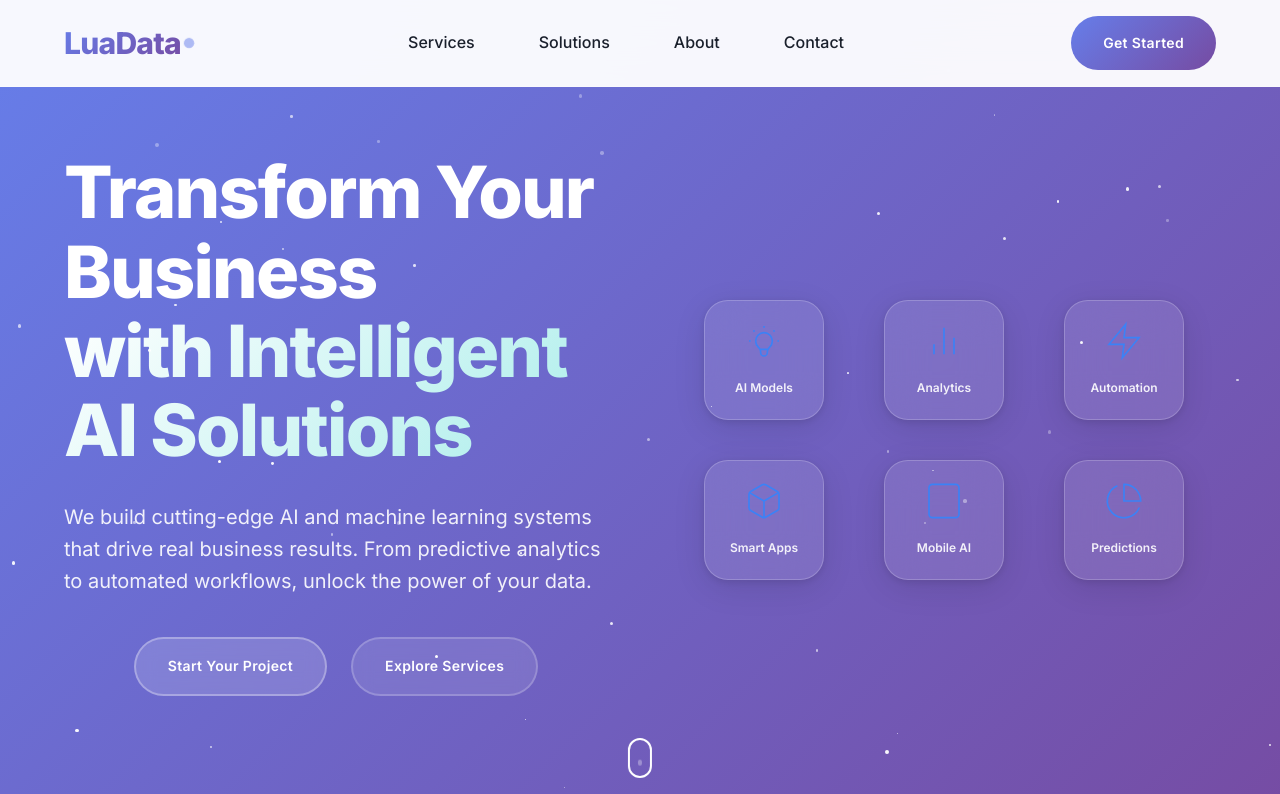
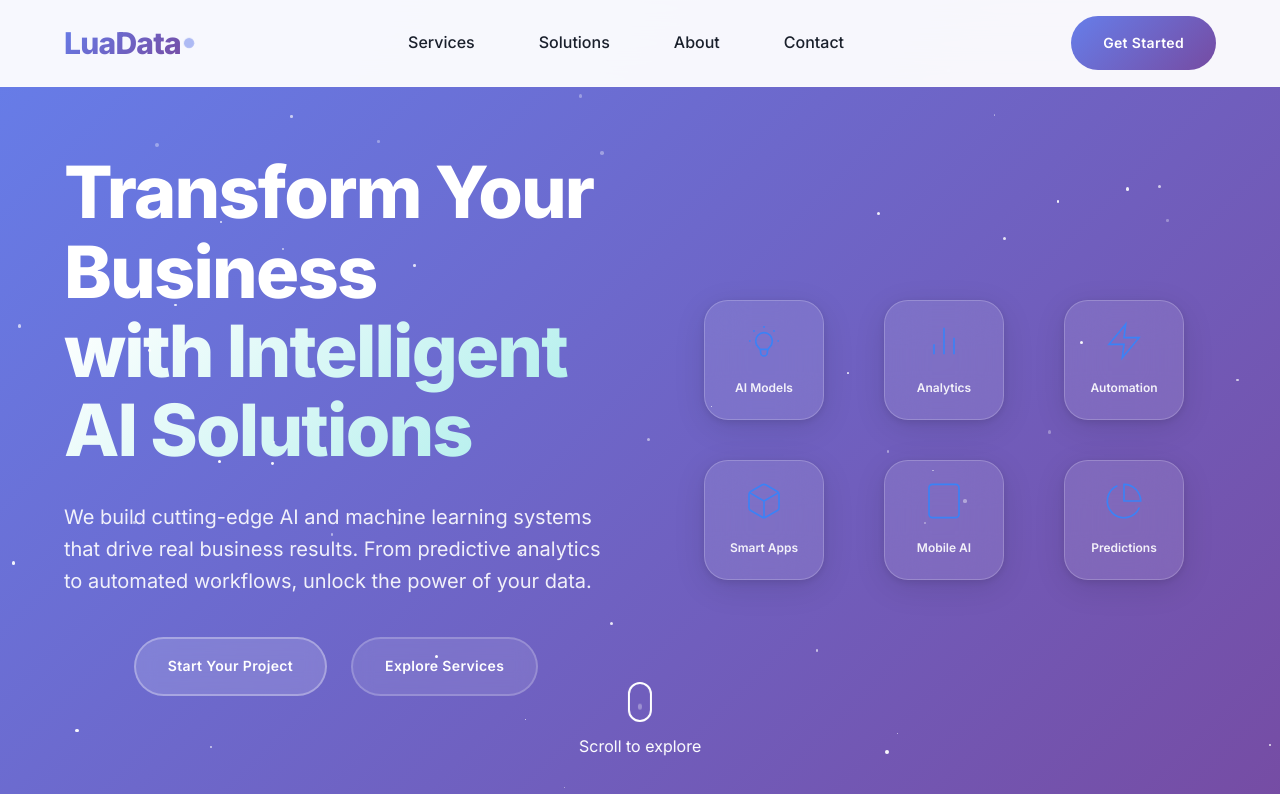
Before and after one commit to hamza0011/luadata, a React (Vite) app: page / in a window 1280 px wide. Shown: the top 794 px of the page. Built offline with nearby package versions, Linux system fonts and the light colour scheme.

Commit message:
Update App.css

```diff
--- a/src/App.css
+++ b/src/App.css
@@ -968,7 +968,7 @@ body {
 }
 .scroll-indicator {
   position: absolute;
-  bottom: 5vh;
+  bottom: 12vh;
   left: 50vw;
   transform: translateX(-50%);
   display: flex;
```
